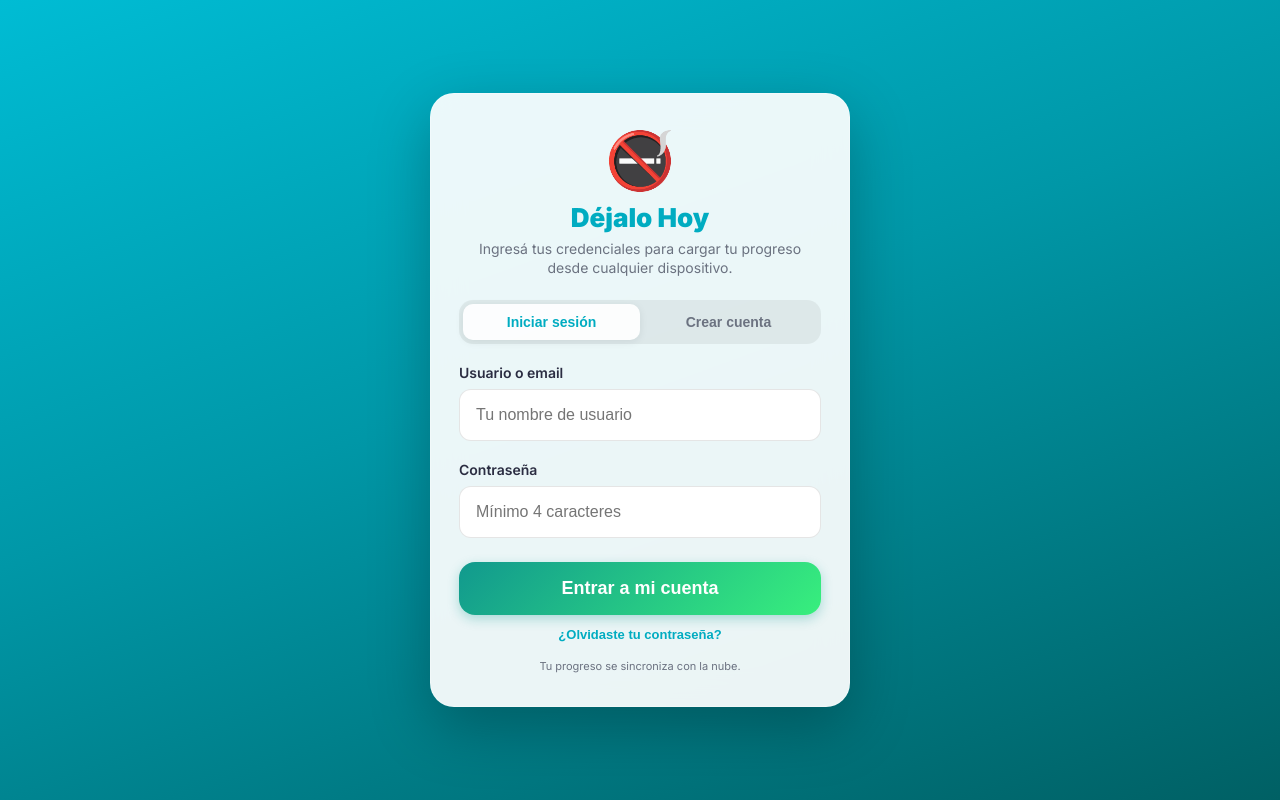
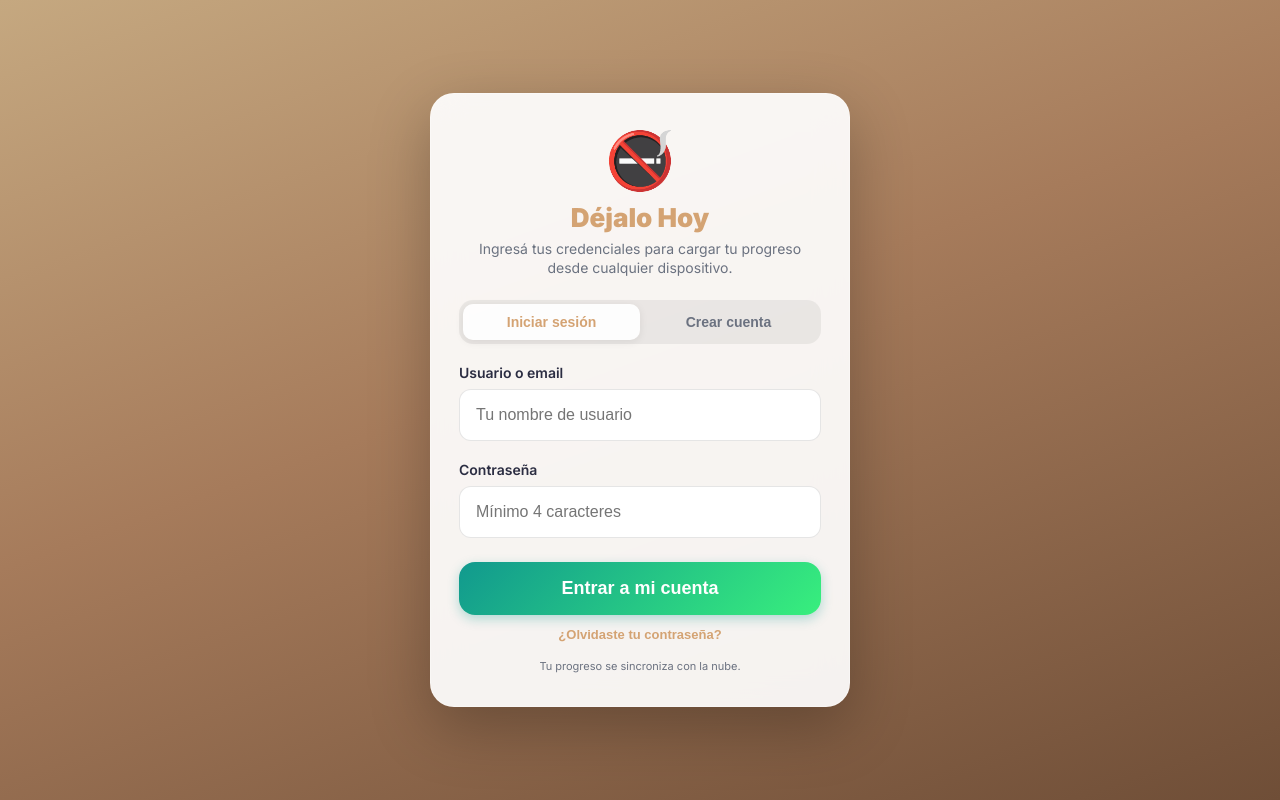
Before and after one commit to jangelbsc-design/dejalohoy, a React (Vite) app: page /life in a window 1280 px wide. Built offline with nearby package versions, Linux system fonts and the light colour scheme; no server answers.

Commit message:
style: cambiar paleta de colores a tema café claro/crema

```diff
--- a/src/index.css
+++ b/src/index.css
@@ -1,8 +1,8 @@
 :root {
-  --primary: #00ACC1;
-  --primary-dark: #00838F;
-  --background-start: #00BCD4;
-  --background-end: #006064;
+  --primary: #D4A373;
+  --primary-dark: #BC8A5F;
+  --background-start: #C5A880;
+  --background-end: #6F4E37;
   --surface: rgba(255, 255, 255, 0.92);
   --surface-hover: rgba(255, 255, 255, 0.98);
   --text: #2B2D42;
@@ -32,7 +32,7 @@ button {
 }
 
 body {
-  background: linear-gradient(160deg, #00BCD4 0%, #0097A7 45%, #006064 100%);
+  background: linear-gradient(160deg, #C5A880 0%, #A67B5B 45%, #6F4E37 100%);
   min-height: 100vh;
   min-height: 100dvh;
   color: var(--text);
@@ -541,7 +541,7 @@ html {
   padding: calc(24px + env(safe-area-inset-top)) 20px calc(24px + env(safe-area-inset-bottom));
   min-height: 100vh;
   min-height: 100dvh;
-  background: linear-gradient(160deg, #00BCD4 0%, #0097A7 45%, #006064 100%);
+  background: linear-gradient(160deg, #C5A880 0%, #A67B5B 45%, #6F4E37 100%);
 }
 
 .guide-header {
@@ -984,7 +984,7 @@ html {
   padding: calc(24px + env(safe-area-inset-top)) 20px;
   min-height: 100vh;
   min-height: 100dvh;
-  background: linear-gradient(160deg, #00BCD4 0%, #0097A7 45%, #006064 100%);
+  background: linear-gradient(160deg, #C5A880 0%, #A67B5B 45%, #6F4E37 100%);
 }
 
 .wishlist-header {
@@ -1225,7 +1225,7 @@ html {
   padding: calc(24px + env(safe-area-inset-top)) 20px;
   min-height: 100vh;
   min-height: 100dvh;
-  background: linear-gradient(160deg, #00BCD4 0%, #0097A7 45%, #006064 100%);
+  background: linear-gradient(160deg, #C5A880 0%, #A67B5B 45%, #6F4E37 100%);
 }
 
 .medals-header {
@@ -1342,7 +1342,7 @@ html {
   padding: calc(24px + env(safe-area-inset-top)) 20px;
   min-height: 100vh;
   min-height: 100dvh;
-  background: linear-gradient(160deg, #00BCD4 0%, #0097A7 45%, #006064 100%);
+  background: linear-gradient(160deg, #C5A880 0%, #A67B5B 45%, #6F4E37 100%);
 }
 
 .health-header {
@@ -1753,7 +1753,7 @@ html {
   padding: calc(24px + env(safe-area-inset-top)) 20px calc(24px + env(safe-area-inset-bottom));
   min-height: 100vh;
   min-height: 100dvh;
-  background: linear-gradient(160deg, #00BCD4 0%, #0097A7 45%, #006064 100%);
+  background: linear-gradient(160deg, #C5A880 0%, #A67B5B 45%, #6F4E37 100%);
 }
 
 .life-header {
@@ -1951,7 +1951,7 @@ html {
   padding: calc(24px + env(safe-area-inset-top)) 20px calc(24px + env(safe-area-inset-bottom));
   min-height: 100vh;
   min-height: 100dvh;
-  background: linear-gradient(160deg, #00BCD4 0%, #0097A7 45%, #006064 100%);
+  background: linear-gradient(160deg, #C5A880 0%, #A67B5B 45%, #6F4E37 100%);
 }
 
 .ach-header {
```
